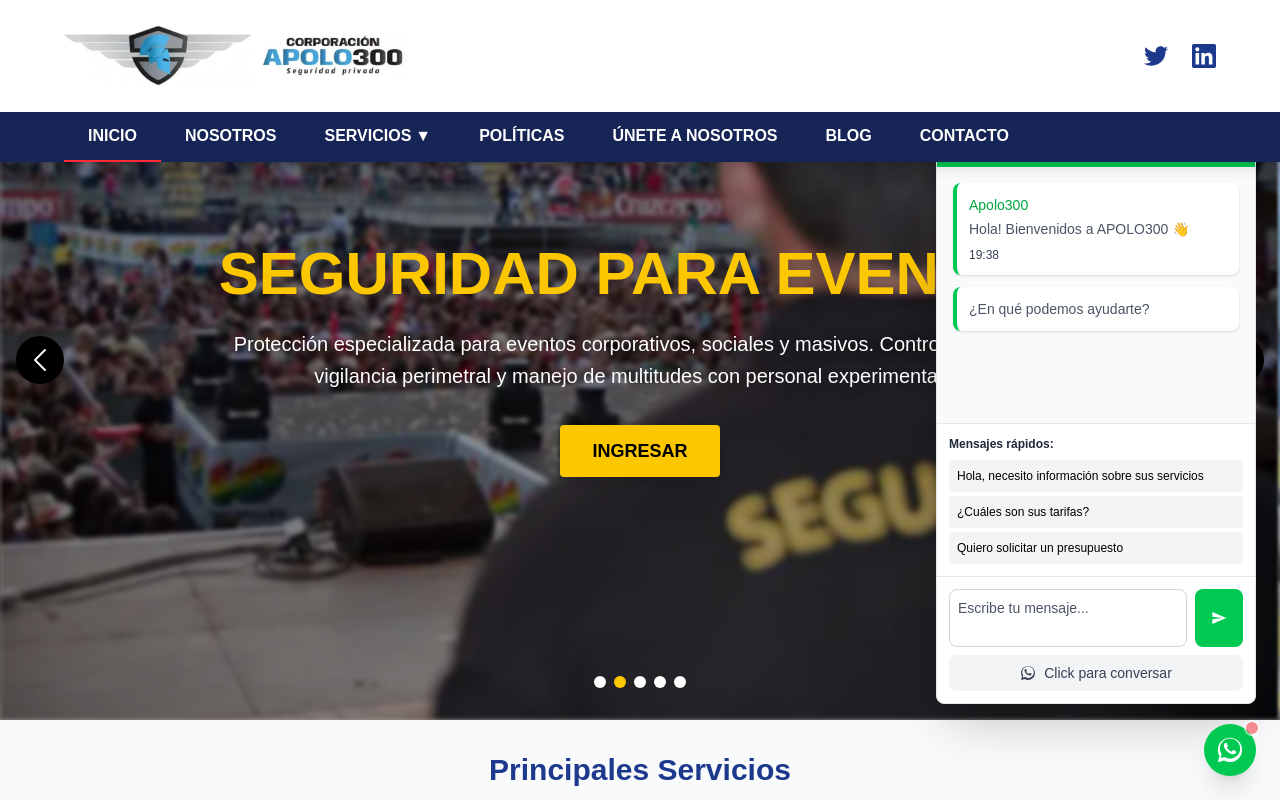
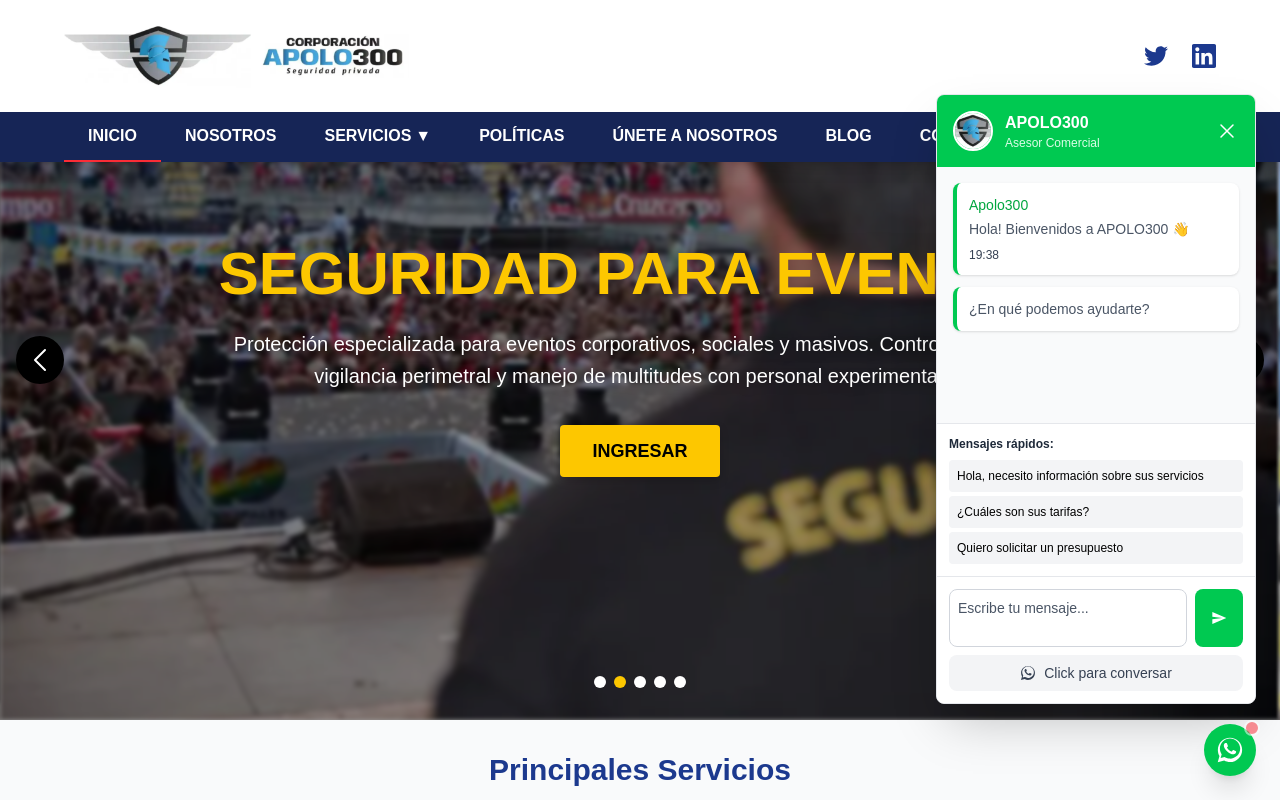
Before and after one commit to josmeleli/apolo300-website, a Next.js app: page / in a window 1280 px wide. Both pictures are taken after a click on the button 1230 px from the left and 750 px from the top of the page. Shown: the top 800 px of the page. Built offline with nearby package versions, Linux system fonts and the light colour scheme.

Commit message:
Increase z-index for WhatsApp Float Button and Chat Widget for improved visibility

```diff
--- a/app/components/PageLayout.tsx
+++ b/app/components/PageLayout.tsx
@@ -23,7 +23,7 @@ export default function PageLayout({ children, noMainPadding = false }: LayoutPr
       <Footer />
 
       {/* WhatsApp Float Button */}
-      <div className="fixed bottom-6 right-6 z-[90]">
+      <div className="fixed bottom-6 right-6 z-[201]">
         <div className="relative">
           <button
             onClick={() => setIsChatOpen(!isChatOpen)}
--- a/app/components/WhatsAppChat.tsx
+++ b/app/components/WhatsAppChat.tsx
@@ -44,7 +44,7 @@ export default function WhatsAppChat({ isOpen, onClose }: WhatsAppChatProps) {
   if (!isOpen) return null
 
   return (
-    <div className="fixed bottom-24 right-6 z-50 w-80 bg-white rounded-lg shadow-2xl border border-gray-200 overflow-hidden">
+    <div className="fixed bottom-24 right-6 z-[200] w-80 bg-white rounded-lg shadow-2xl border border-gray-200 overflow-hidden">
       {/* Header */}
       <div className="bg-green-500 text-white p-4 flex items-center justify-between">
         <div className="flex items-center space-x-3">
```
